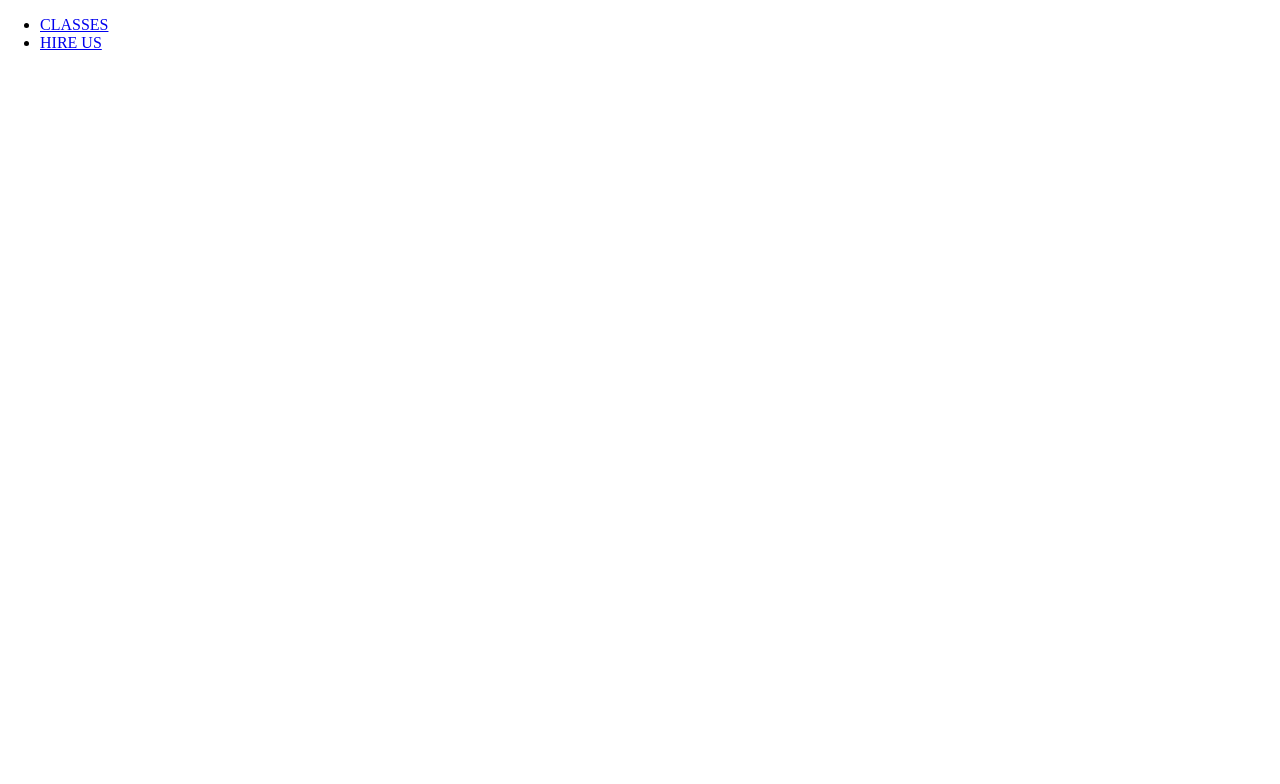
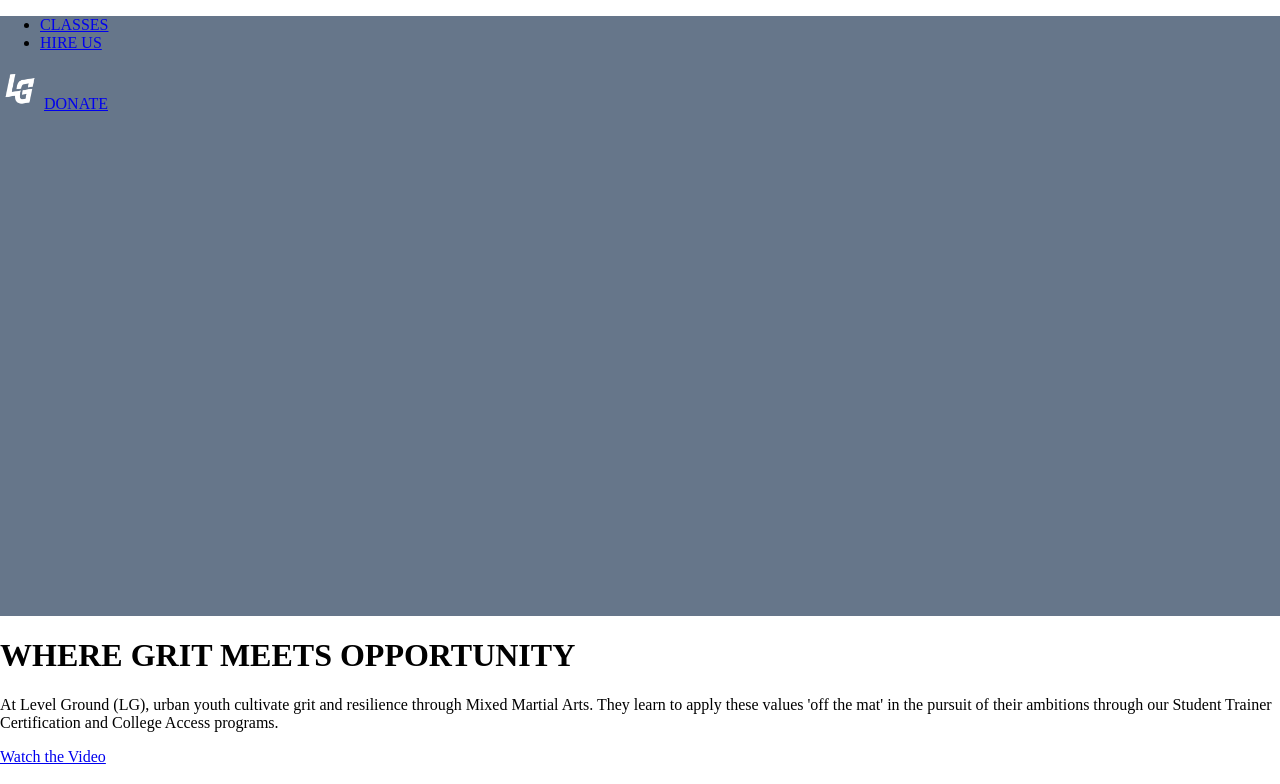
Before and after one commit to schneedotdev/level-ground-mma, a plain HTML site: page index.html in a window 1280 px wide. Shown: the top 784 px of the page. Drawn offline with Linux system fonts and the light colour scheme.

Commit message:
starting styles, going to float content for practice

```diff
--- a/css/style.css
+++ b/css/style.css
@@ -34,14 +34,25 @@ Light-Blue: #66768a
 Gray: #dbdfe2
 Dark-Blue: #161f2a
 */
+header,
+footer {
+     clear: both;
+}
+
 header {
-
+     height: 600px;
+     background: #66768a;
 }
 
 footer {
-
+     height: 150px;
+     background: #161f2a;
 }
 
 /******************************************
 /* ADDITIONAL STYLES
 /*******************************************/
+
+.logo {
+     height: 40px;
+}
--- a/index.html
+++ b/index.html
@@ -22,7 +22,7 @@
 
 				<img class="logo" src="images/logo.png" alt="level ground logo">
 
-				<a class="nav-button nav-link" href="#">Donate</a>
+				<a class="nav-button nav-link" href="#">DONATE</a>
 			</nav>
 		</header>
 
```
